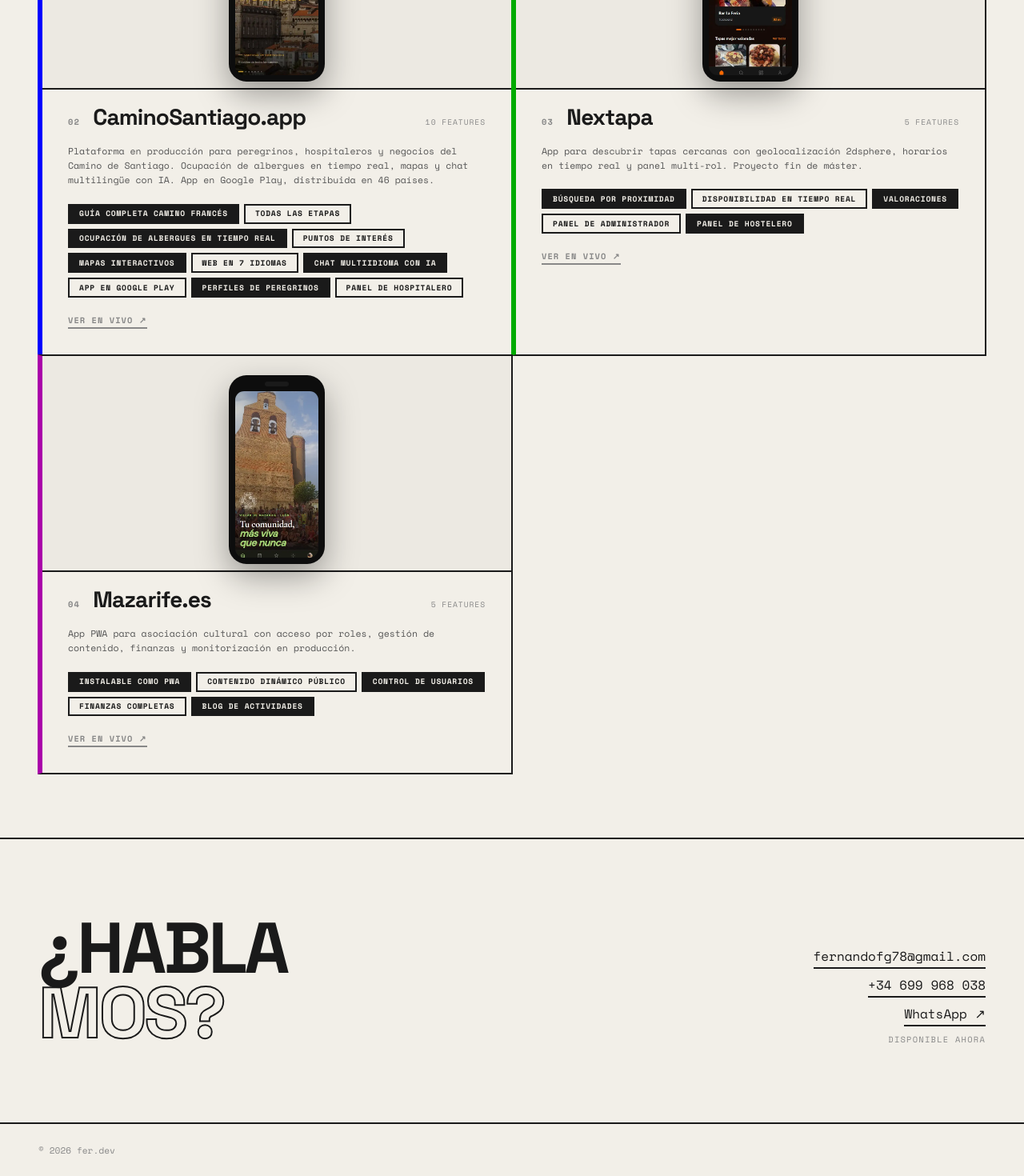
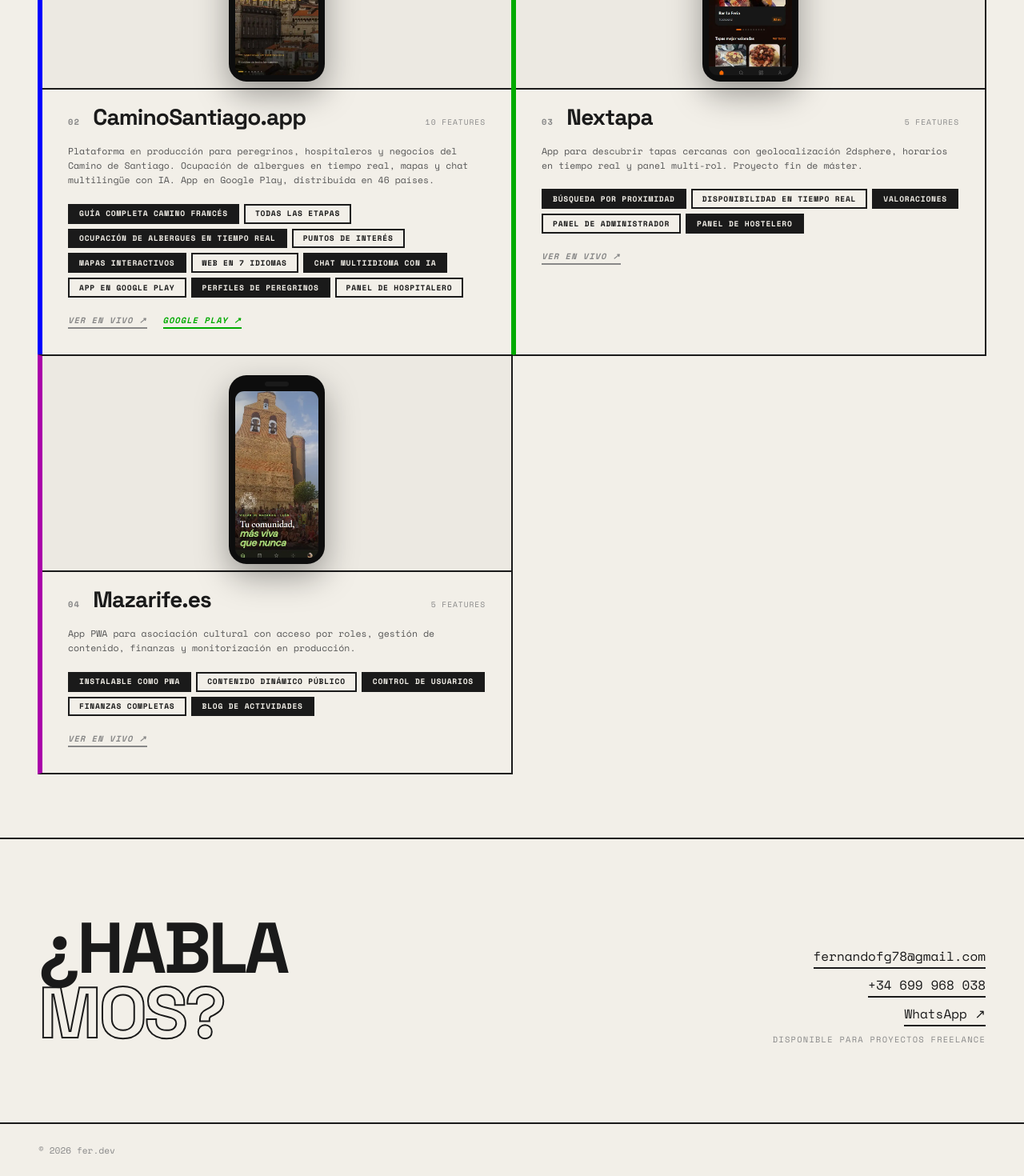
Before and after one commit to fernandofg78-ctrl/portfolio, a React (Vite) app in the folder frontend/: page /features in a window 1280 px wide. Shown: the part 1907-3377 px from the top of the page at 80% size. Built offline with nearby package versions, Linux system fonts and the light colour scheme; a web font is replaced by a local one.

Commit message:
cambios en la paginas internas

```diff
--- a/frontend/src/themes/brutalism/Layout.jsx
+++ b/frontend/src/themes/brutalism/Layout.jsx
@@ -37,10 +37,7 @@
 ];
 
 const STATS = [
-  {
-    num: `${projects.filter((p) => p.id !== "portfolio").length}`,
-    label: "Apps en prod.",
-  },
+  { num: `${projects.length}`, label: "Apps en prod." },
   { num: "8+", label: "Años exp." },
   { num: "∞", label: "Cafés" },
 ];
@@ -144,8 +141,9 @@
         ))}
       </div>
 
+      <div className="bc-card-links">
         {project.url && (
-        <a
+          <address
             href={project.url}
             target="_blank"
             rel="noreferrer"
@@ -153,8 +151,20 @@
             onClick={(e) => e.stopPropagation()}
           >
             Ver en vivo ↗
-        </a>
+          </address>
         )}
+        {project.playStoreUrl && (
+          <address
+            href={project.playStoreUrl}
+            target="_blank"
+            rel="noreferrer"
+            className="bc-card-link bc-card-link--playstore"
+            onClick={(e) => e.stopPropagation()}
+          >
+            Google Play ↗
+          </address>
+        )}
+      </div>
     </div>
   );
 };
@@ -275,7 +285,9 @@
             >
               WhatsApp ↗
             </a>
-            <p className="b-contact-avail">Disponible ahora</p>
+            <p className="b-contact-avail">
+              Disponible para proyectos freelance
+            </p>
           </div>
         </div>
       </section>
--- a/frontend/src/themes/brutalism/brutalism.css
+++ b/frontend/src/themes/brutalism/brutalism.css
@@ -465,6 +465,12 @@
 
 /* ─── Link ver en vivo ──────────────────────────────────── */
 
+.bc-card-links {
+  display: flex;
+  gap: 1.25rem;
+  flex-wrap: wrap;
+}
+
 .bc-card-link {
   font-family: var(--font-mono);
   font-size: 0.65rem;
@@ -481,6 +487,14 @@
 
 .bc-card-link:hover {
   color: var(--text);
+}
+
+.bc-card-link--playstore {
+  color: #00aa00;
+}
+
+.bc-card-link--playstore:hover {
+  color: #007700;
 }
 
 /* ─── Modal de feature ──────────────────────────────────── */
--- a/frontend/src/themes/default/Layout.jsx
+++ b/frontend/src/themes/default/Layout.jsx
@@ -20,8 +20,8 @@
         <div className="egg-modal-header-left">
           <span className="egg-modal-emoji">🥚</span>
           <span className="egg-modal-title">
-            ¿Te apetece un juego?, ¡adivina la palabra oculta en Inglés y
-            Español!
+            MI PRIMER PROYECTO EN REACT :-D ¿Te apetece un juego?, ¡adivina la
+            palabra oculta en Inglés y Español!
           </span>
         </div>
         <button className="egg-modal-close" onClick={onClose}>
--- a/frontend/src/themes/groovy/Layout.jsx
+++ b/frontend/src/themes/groovy/Layout.jsx
@@ -8,10 +8,7 @@
 import "./groovy.css";
 
 const STATS = [
-  {
-    num: `${projects.filter((p) => p.id !== "portfolio").length}`,
-    label: "Apps en prod.",
-  },
+  { num: `${projects.length}`, label: "Apps en prod." },
   { num: "8+", label: "Años exp." },
   { num: "∞", label: "Cafés" },
 ];
@@ -128,6 +125,7 @@
                 <strong>{project.title}</strong>.<br />
                 Vuelve pronto.
               </p>
+              <div className="gm-placeholder-links">
                 {project.url && (
                   <a
                     href={project.url}
@@ -138,6 +136,17 @@
                     Ver la app en vivo ↗
                   </a>
                 )}
+                {project.playStoreUrl && (
+                  <a
+                    href={project.playStoreUrl}
+                    target="_blank"
+                    rel="noreferrer"
+                    className="gm-placeholder-link gm-placeholder-link--playstore"
+                  >
+                    Google Play ↗
+                  </a>
+                )}
+              </div>
             </div>
           </div>
         )}
@@ -214,7 +223,7 @@
             Construyo apps que <em>funcionan en producción</em>.<br />
             React, Node, MongoDB.
             <br />
-            Algunos proyectos con usuarios reales.
+            Freelance, disponible para nuevos proyectos.
           </p>
           <div className="g-stats">
             {STATS.map(({ num, label }) => (
@@ -270,7 +279,9 @@
             >
               WhatsApp ↗
             </a>
-            <p className="g-contact-avail">✦ Disponible ahora</p>
+            <p className="g-contact-avail">
+              ✦ Disponible para proyectos freelance
+            </p>
           </div>
         </div>
       </section>
```
Lines whose indentation alone changed are shown as unchanged.
